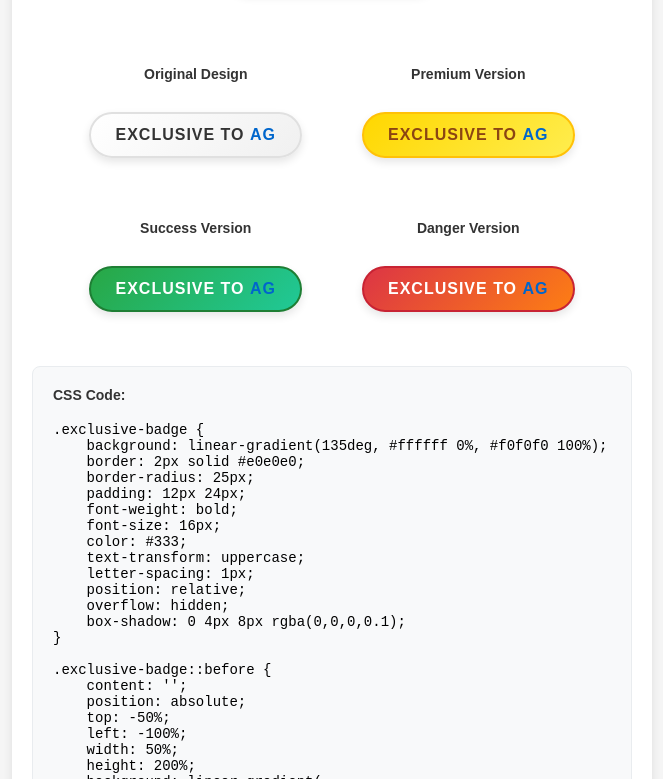
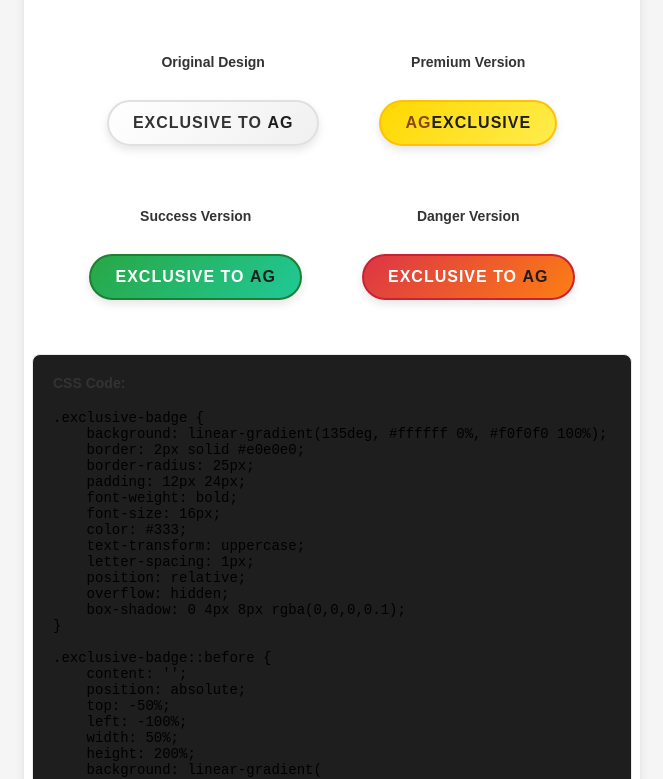
Before and after one commit to AGDigital-Chris/ag-digital-sandbox, a website: page animated-badge-demo.html in a window 1280 px wide. Shown: the part 281-1060 px from the top of the page, without its empty margins (308-971 px from the left). Drawn offline with Linux system fonts and the light colour scheme.

Commit message:
Update animated-badge-demo.html

```diff
--- a/animated-badge-demo.html
+++ b/animated-badge-demo.html
@@ -59,7 +59,7 @@
         }
 
         .ag-text {
-            color: #0066cc;
+            color: #1e1e1e;
             font-weight: 900;
         }
 
@@ -84,9 +84,9 @@
         .demo-section {
             text-align: center;
             margin: 20px 0;
-            padding: 20px;
+            padding: 8px;
             background: white;
-            border-radius: 10px;
+            border-radius: 2px;
             box-shadow: 0 2px 10px rgba(0,0,0,0.1);
             max-width: 600px;
         }
@@ -122,7 +122,7 @@
         }
 
         .code-snippet {
-            background: #f8f9fa;
+            background: #1e1e1e;
             border: 1px solid #e9ecef;
             border-radius: 8px;
             padding: 20px;
@@ -205,7 +205,7 @@
                 <h4>Premium Version</h4>
                 <div class="badge-container">
                     <div class="exclusive-badge badge-premium">
-                        EXCLUSIVE TO <span class="ag-text">ag</span>
+                        ag<span class="ag-text">EXCLUSIVE</span>
                     </div>
                 </div>
             </div>
```
